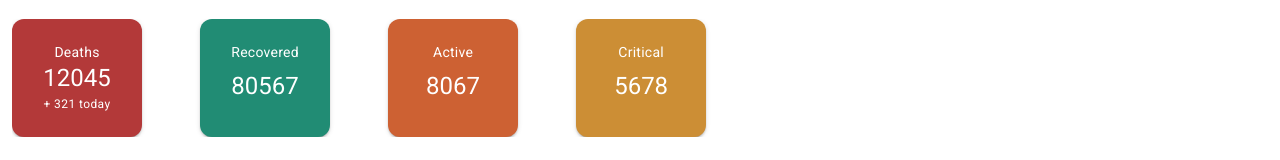
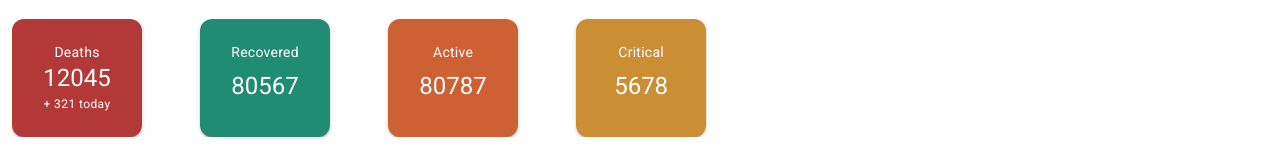
Before and after one commit to patelkhushal9033/Covid-19-Stats, a Nuxt app: page / in a window 1280 px wide. Shown: the part 320-480 px from the top of the page. Built offline with nearby package versions, Linux system fonts and the light colour scheme; no server answers.

Commit message:
test commit

```diff
--- a/components/StatsCard.vue
+++ b/components/StatsCard.vue
@@ -18,7 +18,7 @@
           <v-card
             class="moreInfo" color="#cd6133">
             <div class="text-center body-2 mb-2">Active</div>
-            <div class="text-center headline">8067</div>
+            <div class="text-center headline">80787</div>
           </v-card>
           <v-card
             class="moreInfo">
```
